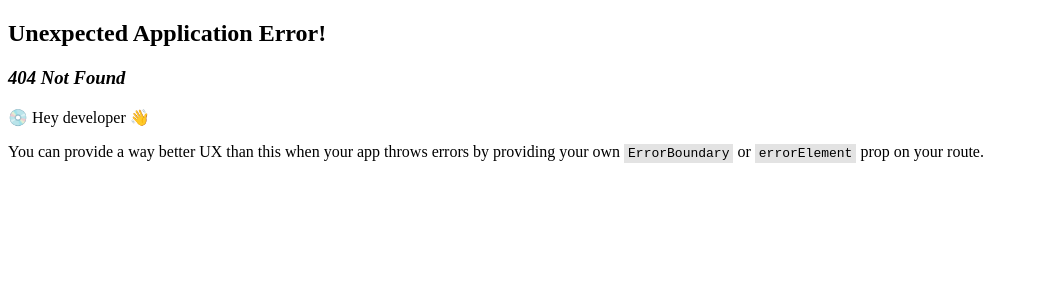
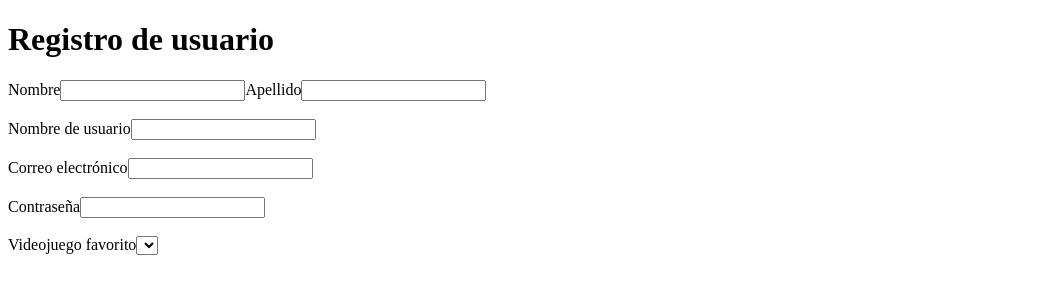
Before and after one commit to diegg22unimet/Microproyecto-2, a React (Vite) app: page /signup in a window 1280 px wide. Before the commit this address had no page. Shown: the top 300 px of the page, without its empty margins (0-1039 px from the left). Built offline with nearby package versions, Linux system fonts and the light colour scheme.

Commit message:
SignUpPage añadida

```diff
--- /dev/null
+++ b/src/pages/SignUpPage.jsx
@@ -0,0 +1,45 @@
+import styles from "./SignUpPage.module.css"
+
+function SignUpPage(){
+    return (
+        <div>
+            <div>
+                <h1>Registro de usuario</h1>
+            </div>
+            <div>
+                <form action="">
+                    <div>
+                        <label htmlFor="">Nombre</label>
+                        <input type="text" />
+                        <label htmlFor="">Apellido</label>
+                        <input type="text" />
+                    </div>
+                    <br />
+                    <div>
+                        <label htmlFor="">Nombre de usuario</label>
+                        <input type="text" />
+                    </div>
+                    <br />
+                    <div>
+                        <label htmlFor="">Correo electrónico</label>
+                        <input type="text" />
+                    </div>
+                    <br />
+                    <div>
+                        <label htmlFor="">Contraseña</label>
+                        <input type="text" />
+                    </div>
+                    <br />
+                    <div>
+                        <label htmlFor="">Videojuego favorito</label>
+                        <select name="" id="">
+                            <option value=""></option>
+                        </select>
+                    </div>
+                </form>
+            </div>
+        </div>
+    )
+}
+
+export default SignUpPage
--- a/src/router.jsx
+++ b/src/router.jsx
@@ -1,6 +1,7 @@
 import { createBrowserRouter } from "react-router-dom";
 import LoginPage from './pages/LoginPage';
 import HomePage from './pages/HomePage';
+import SignUpPage from './pages/SignUpPage'
 
 export const router = createBrowserRouter ([
     {
@@ -10,6 +11,10 @@ export const router = createBrowserRouter ([
     {
         path:'/login',
         element: <LoginPage/>,
+    },
+    {
+        path:'/signup',
+        element: <SignUpPage/>,
     }
 
 
```
Also changed, not shown: src/pages/SignUpPage.module.css (added).
